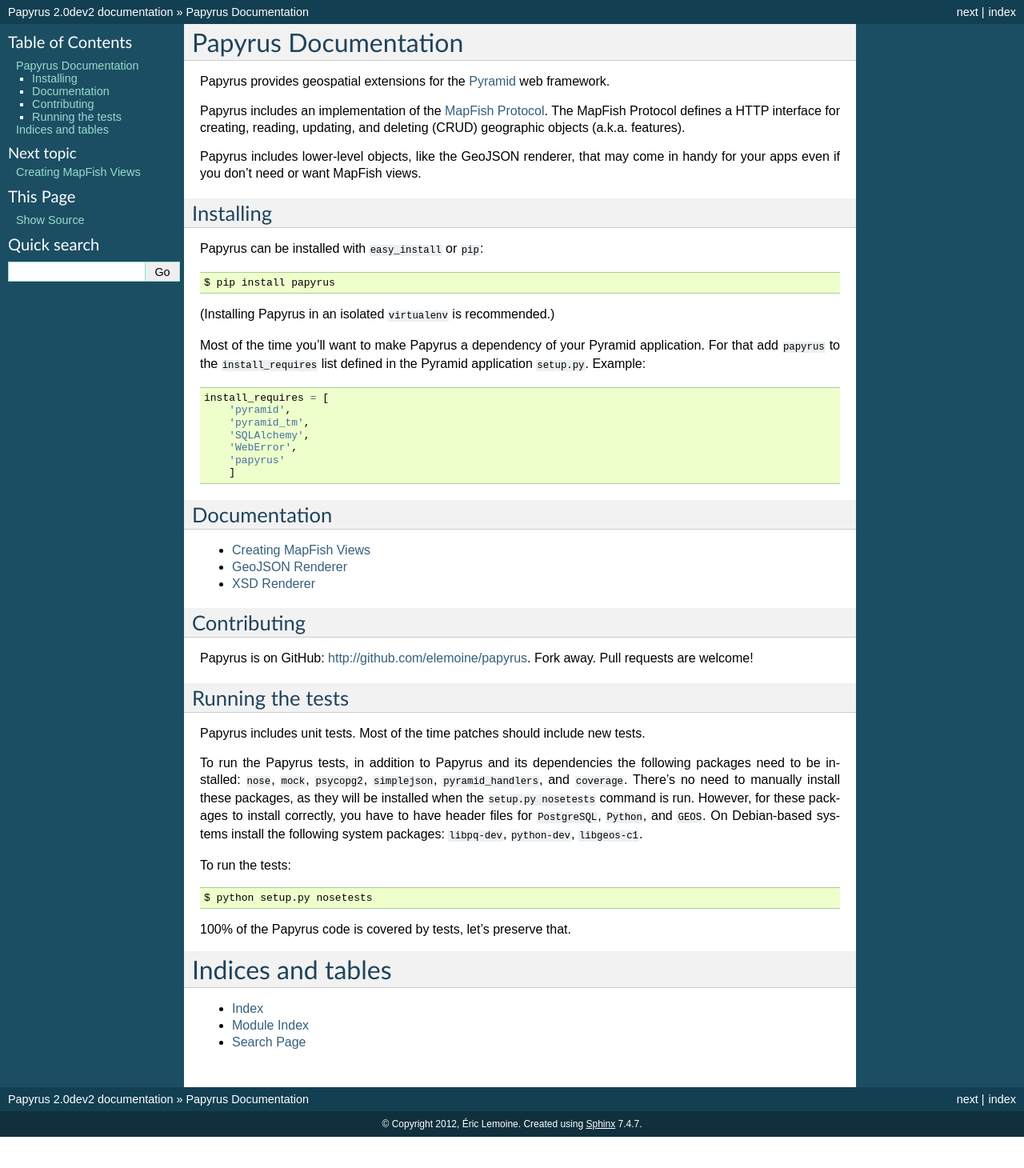
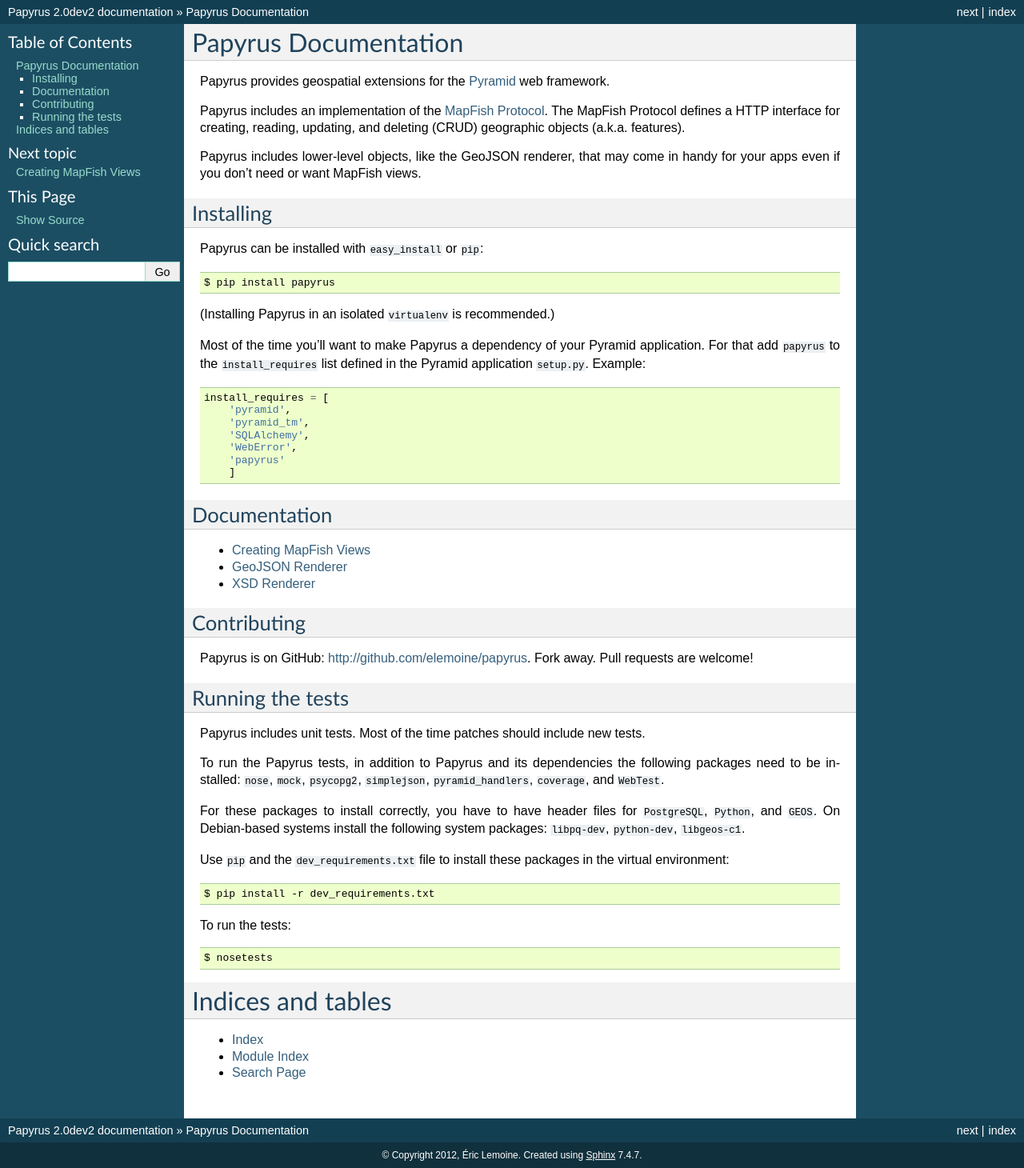
Before and after one commit to camptocamp/papyrus, a Sphinx documentation site: the page built from docs/index.rst, in a window 1280 px wide. Shown: the whole page at 80% size. Built offline with Sphinx 7.4.7, drawn with Linux system fonts in a browser that asks for light colours; before the commit the page ends 1421 px from its top, so only the background shows below that.

Commit message:
Install test packages with pip

```diff
--- a/RELEASE.rst
+++ b/RELEASE.rst
@@ -6,9 +6,9 @@
 Verify that the version number is correct in ``setup.py`` and ``docs/conf.py``.
 If not then change it, then commit and push.
 
-Verify that the tests pass, with 100% coverage::
+Verify that the tests pass, with 100% (or close) coverage::
 
-    $ python setup.py nosetests
+    $ nosetests
     ......................................................
     Name                               Stmts   Miss  Cover   Missing
     ----------------------------------------------------------------
--- a/docs/index.rst
+++ b/docs/index.rst
@@ -61,18 +61,20 @@
 
 To run the Papyrus tests, in addition to Papyrus and its dependencies the
 following packages need to be installed: ``nose``, ``mock``, ``psycopg2``,
-``simplejson``, ``pyramid_handlers``, and ``coverage``.  There's no need to
-manually install these packages, as they will be installed when the ``setup.py
-nosetests`` command is run.  However, for these packages to install correctly,
-you have to have header files for ``PostgreSQL``, ``Python``, and ``GEOS``. On
-Debian-based systems install the following system packages: ``libpq-dev``,
-``python-dev``, ``libgeos-c1``.
+``simplejson``, ``pyramid_handlers``, ``coverage``, and ``WebTest``.
+
+For these packages to install correctly, you have to have header files for
+``PostgreSQL``, ``Python``, and ``GEOS``. On Debian-based systems install the
+following system packages: ``libpq-dev``, ``python-dev``, ``libgeos-c1``.
+
+Use ``pip`` and the ``dev_requirements.txt`` file to install these packages in
+the virtual environment::
+
+    $ pip install -r dev_requirements.txt
 
 To run the tests::
 
-    $ python setup.py nosetests
-
-100% of the Papyrus code is covered by tests, let's preserve that.
+    $ nosetests
 
 Indices and tables
 ==================
```
Also changed, not shown: dev_requirements.txt (added, +7 -0 lines), setup.py (+0 -16 lines).
